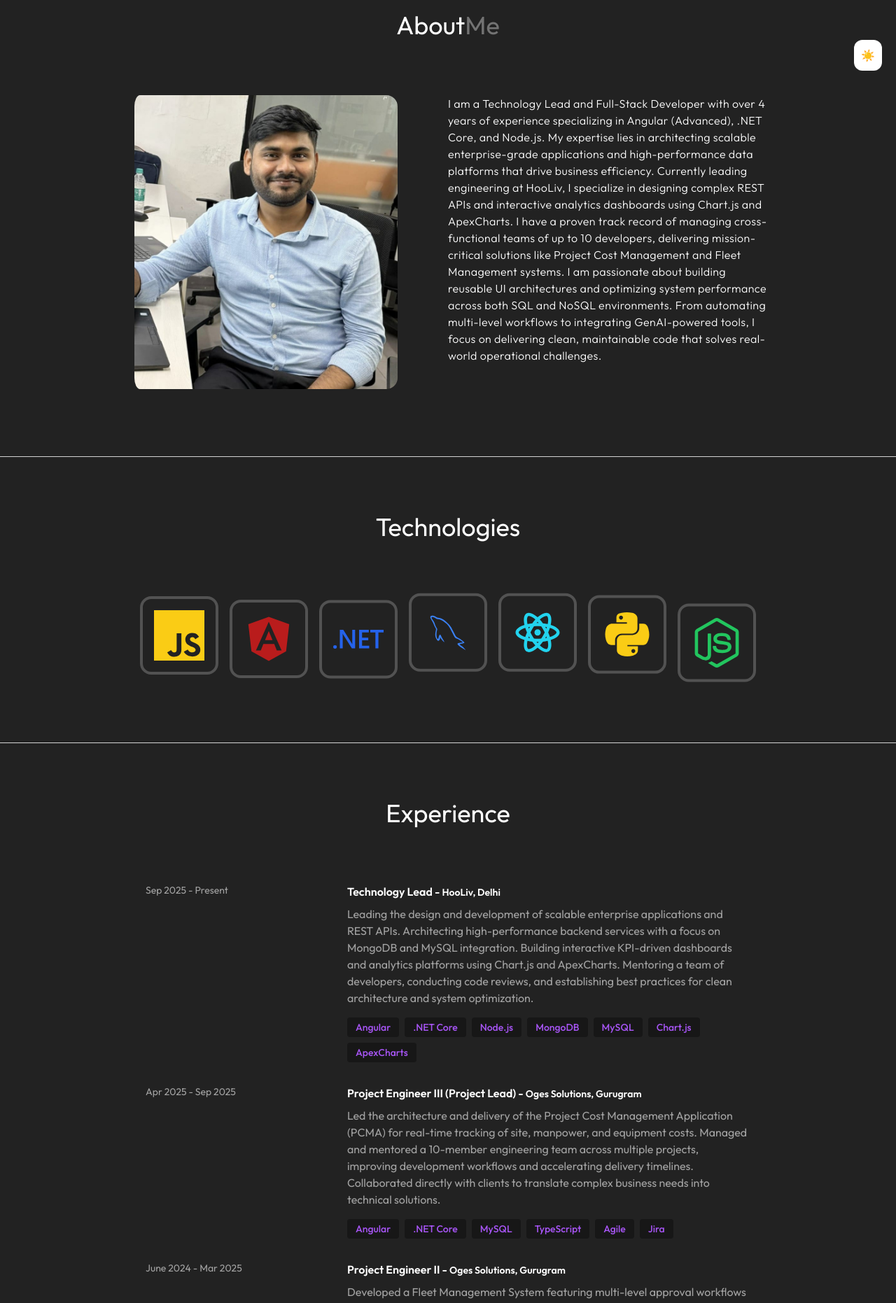
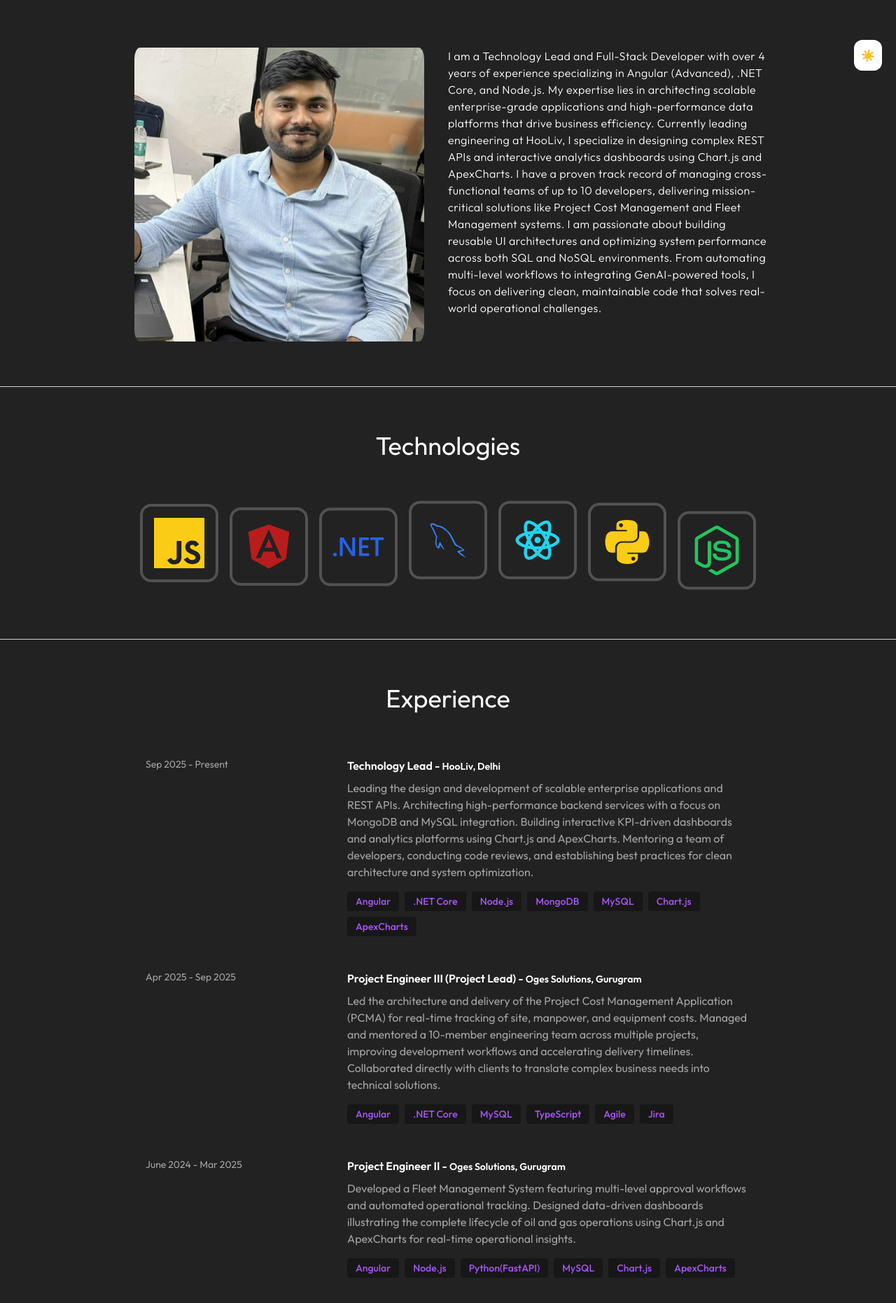
Before and after one commit to Szkrishna/My-Portfolio, a React (Vite) app: page / in a window 1280 px wide. Shown: the part 659-2521 px from the top of the page at 70% size. Built offline with nearby package versions, Linux system fonts and the light colour scheme.

Commit message:
stying changes in all the pages

```diff
--- a/src/components/About.jsx
+++ b/src/components/About.jsx
@@ -5,21 +5,21 @@ import { motion } from "framer-motion";
 
 const About = () => {
     return (
-        <div className="border-b border-neutral-300 pb-4 px-4 md:px-8 lg:px-12 xl:px-16">
-            <h2 className="mb-12 lg:my-20 text-center text-4xl">About
+        <div className="border-b border-neutral-300 px-8 md:px-16">
+            <h2 className="my-8 md:my-16 text-center text-4xl">About
                 <span className="text-neutral-500">Me</span>
             </h2>
-            <div className="flex flex-wrap lg:px-[120px] pb-[80px] justify-between max-w-[1200px] mx-auto">
+            <div className="flex flex-wrap lg:px-[120px] pb-[48px] lg:pb-[64px] justify-between max-w-[1200px] mx-auto">
                 <motion.div whileInView={{ opacity: 1, x: 0 }} initial={{ opacity: 0, x: -100 }} transition={{ duration: 0.5 }} className="w-full lg:w-1/2">
                     <div className="flex items-center justify-center lg:justify-start">
-                        <img className="rounded-2xl max-h-[420px] ps-2" src={aboutImg} alt="about-img" />
+                        <img className="rounded-2xl max-h-[420px] lg:px-2" src={aboutImg} alt="about-img" />
                     </div>
                 </motion.div>
                 <motion.div whileInView={{ opacity: 1, x: 0 }} initial={{ opacity: 0, x: 100 }} transition={{ duration: 0.5 }} className="w-full lg:w-1/2">
-                    <div className="flex justify-center lg:justify-start">
+                    <div className="flex justify-center lg:justify-start mt-3 lg:mt-0">
                         {/* <p className="max-w-lg py-8 lg:pe-8">{ABOUT_TEXT}</p> */}
                         <motion.p variants={{ hidden: { opacity: 0, y: 50 }, visible: { opacity: 1, y: 0, transition: { duration: 1.5, delay: 1 } }, }}
-                            initial="hidden" animate="visible" className="max-w-2xl font-light text-md tracking-wide">
+                            initial="hidden" animate="visible" className="max-w-2xl font-light text-base tracking-wide">
                             {ABOUT_TEXT}
                         </motion.p>
                     </div>
--- a/src/components/Contacts.jsx
+++ b/src/components/Contacts.jsx
@@ -28,7 +28,7 @@ const contactDetails = [
 const Contacts = () => {
   return (
     <div
-      className="py-20 px-4 md:px-8 lg:px-12 xl:px-16 border-t"
+      className="p-8 md:p-16 lg:px-12 xl:px-16 border-t"
       style={{ borderColor: "var(--card-border)" }}
     >
       <motion.div
@@ -64,16 +64,7 @@ const Contacts = () => {
             whileHover={{ y: -8, transition: { duration: 0.2 } }}
             transition={{ duration: 0.5, delay: index * 0.1 }}
             className="flex flex-col items-center p-8 rounded-2xl border transition-all duration-300 shadow-sm hover:shadow-md"
-            style={{
-              backgroundColor: "var(--background-color)",
-              borderColor: "var(--border-color)",
-            }}
-            onMouseEnter={(e) => {
-              e.currentTarget.style.borderColor = item.hoverBorder;
-            }}
-            onMouseLeave={(e) => {
-              e.currentTarget.style.borderColor = "var(--card-border)";
-            }}
+            style={{ borderColor: item.hoverBorder }}
           >
             <div className="text-3xl mb-4">{item.icon}</div>
             <span
--- a/src/components/Experience.jsx
+++ b/src/components/Experience.jsx
@@ -3,11 +3,11 @@ import { motion } from "framer-motion";
 
 const Experience = () => {
     return (
-        <div className="border-b border-neutral-300 pb-4 px-4 md:px-8 lg:px-12 xl:px-16">
-            <motion.h2 whileInView={{ opacity: 1, y: 0 }} initial={{ opacity: 0, y: -100 }} transition={{ duration: 0.5 }} className="mb-12 lg:my-20 text-center text-4xl">Experience</motion.h2>
+        <div className="border-b border-neutral-300 px-8 md:px-16">
+            <motion.h2 whileInView={{ opacity: 1, y: 0 }} initial={{ opacity: 0, y: -100 }} transition={{ duration: 0.5 }} className="my-8 lg:my-16 text-center text-4xl">Experience</motion.h2>
             <div>
                 {EXPERIENCES.map((experience, index) => (
-                    <div key={index} className="mb-8 flex flex-wrap lg:justify-center ">
+                    <div key={index} className="mb-12 flex flex-wrap lg:justify-center">
                         <motion.div whileInView={{ opacity: 1, x: 0 }} initial={{ opacity: 0, x: -100 }} transition={{ duration: 1 }} className="w-full lg:w-1/4">
                             <p className="mb-2 text-sm text-neutral-400">{experience.year}</p>
                         </motion.div>
--- a/src/components/Hero.jsx
+++ b/src/components/Hero.jsx
@@ -13,8 +13,8 @@ const container = (delay) => ({
 })
 const Hero = () => {
     return (
-        <div className="border-b border-neutral-300 lg:mt-[40px] px-4 md:px-8 lg:px-12 xl:px-16">
-            <div className="flex flex-wrap lg:py-[100px] lg:px-[120px] pt-[160px] pb-[80px] justify-between max-w-[1200px] mx-auto">
+        <div className="border-b border-neutral-300 lg:mt-[40px] px-8 md:px-16">
+            <div className="flex flex-wrap lg:py-[100px] lg:px-[120px] pt-[160px] pb-[48px] lg:pb-[64px] justify-between max-w-[1200px] mx-auto">
                 <div className="w-full xl:w-1/2 max-w-2xl flex flex-col items-center xl:items-start">
                     <motion.h1 variants={{ hidden: { opacity: 0, y: -50 }, visible: { opacity: 1, y: 0, transition: { duration: 1.5 } }, }}
                         initial="hidden" animate="visible" className="pb-[16px] text-5xl font-thin tracking-tight lg:text-6xl xl:text-7xl xxl:text-8xl" style={{ lineHeight: 0.75 }}>
@@ -27,7 +27,7 @@ const Hero = () => {
                     </motion.span>
 
                     <motion.p variants={{ hidden: { opacity: 0, y: 50 }, visible: { opacity: 1, y: 0, transition: { duration: 1.5, delay: 1 } }, }}
-                        initial="hidden" animate="visible" className="max-w-2xl p-2 font-light text-lg tracking-wide">
+                        initial="hidden" animate="visible" className="max-w-2xl p-2 font-light text-lg tracking-wide mb-2 lg:mb-0">
                         {HERO_CONTENT}
                     </motion.p>
                 </div>
--- a/src/components/Projects.jsx
+++ b/src/components/Projects.jsx
@@ -3,11 +3,11 @@ import { motion } from "framer-motion";
 
 const Projects = () => {
     return (
-        <div className="border-b border-neutral-300 pb-4 px-4 md:px-8 lg:px-12 xl:px-16">
-            <motion.h2 whileInView={{ opacity: 1, y: 0 }} initial={{ opacity: 0, y: -100 }} transition={{ duration: 0.5 }} className="mb-12 lg:my-20 text-center text-4xl">Projects</motion.h2>
+        <div className="border-b border-neutral-300 px-8 md:px-16">
+            <motion.h2 whileInView={{ opacity: 1, y: 0 }} initial={{ opacity: 0, y: -100 }} transition={{ duration: 0.5 }} className="my-8 lg:my-16 text-center text-4xl">Projects</motion.h2>
             <div>
                 {PROJECTS.map((project, index) => (
-                    <div key={index} className="mb-8 flex flex-wrap lg:justify-center">
+                    <div key={index} className="mb-12 flex flex-wrap lg:justify-center">
                         <motion.div whileInView={{ opacity: 1, x: 0 }} initial={{ opacity: 0, x: -100 }} transition={{ duration: 1 }} className="w-full lg:w-1/4">
                             <img src={project.image} alt={project.title} width={250} height={150} className="my-2 rounded" />
                         </motion.div>
--- a/src/components/Technologies.jsx
+++ b/src/components/Technologies.jsx
@@ -25,12 +25,12 @@ const Technologies = () => {
   ];
 
   return (
-    <div className="border-b border-neutral-300 pb-24 px-4 md:px-8 lg:px-12 xl:px-16">
+    <div className="border-b border-neutral-300 pb-8 lg:pb-20 px-8 md:px-16 lg:px-12 xl:px-16">
       <motion.h2
         whileInView={{ opacity: 1, y: 0 }}
         initial={{ opacity: 0, y: -100 }}
         transition={{ duration: 1.5 }}
-        className="mb-12 lg:my-20 text-center text-4xl"
+        className="my-8 lg:my-16 text-center text-4xl"
       >
         Technologies
       </motion.h2>
```
Also changed, not shown: src/assets/about.jpeg.
